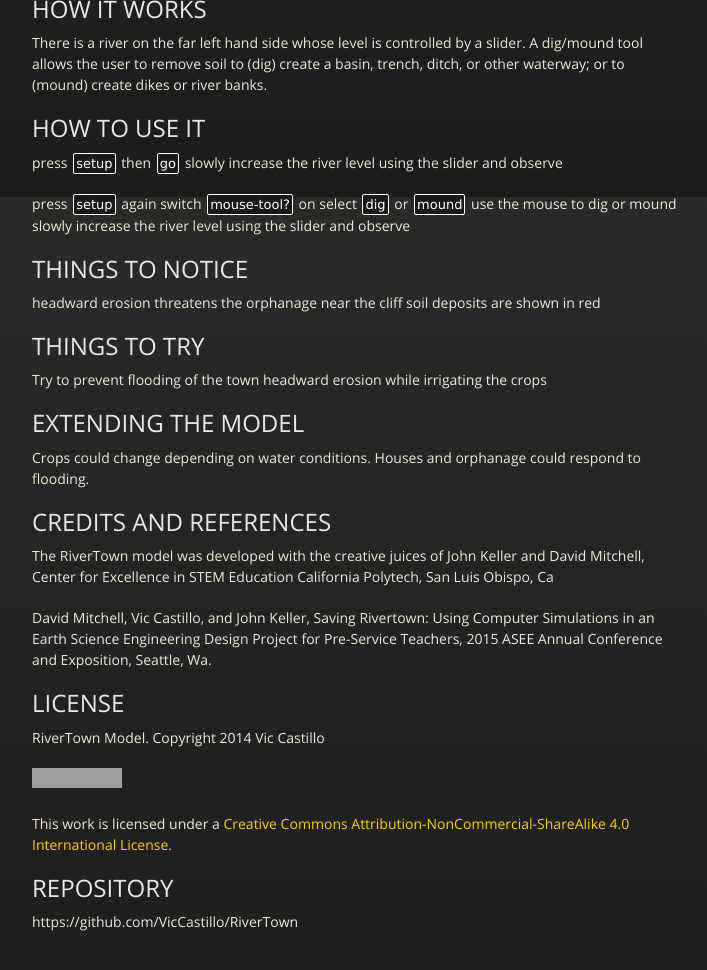
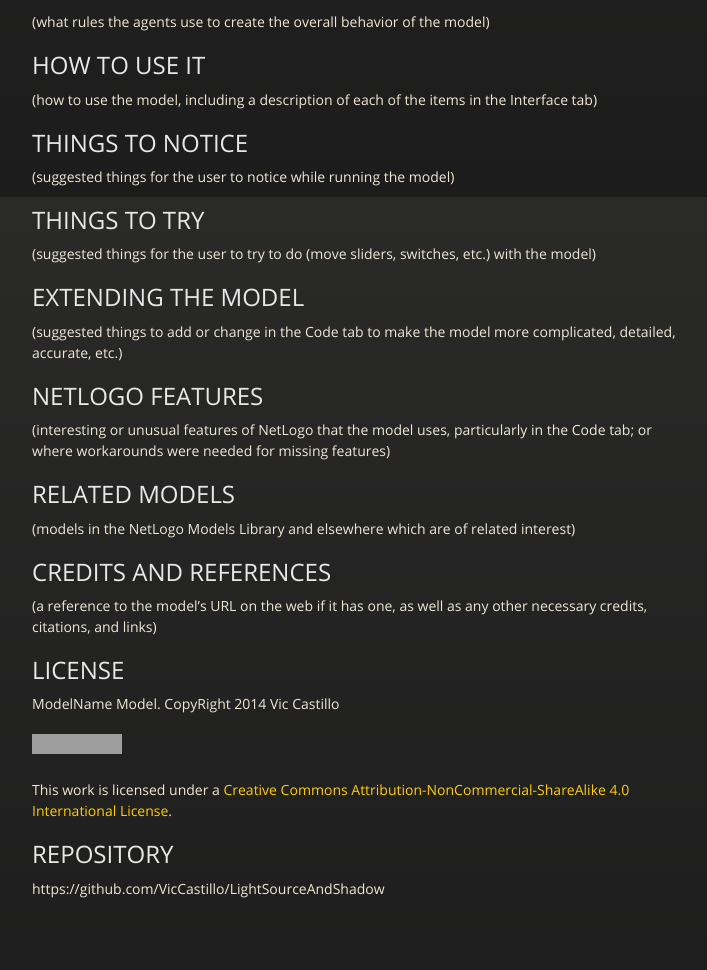
Before and after one commit to STEM-Dev/RiverTown, a Jekyll site: the page built from index.html, in a window 1280 px wide and 1400 px high, scrolled down 345 px, cut to the strip 358-1328 px from the top of the window. Shown: the whole strip, without its empty margins (283-990 px from the left). Built offline with Jekyll 4.4.1, drawn with Linux system fonts in a browser that asks for light colours; nearby versions of some CDN libraries; Markdown is read by kramdown in place of the engine named in the settings; some of the changed text lies outside the part shown; grey boxes are pictures that could not be loaded.

Commit message:
default-stem-dev layout

```diff
--- a/_config.yml
+++ b/_config.yml
@@ -1,7 +1,8 @@
 modelname   : RiverTown
 modelcomment: >
-    NetLogo Model used as an engineering water management exercise
+    Template for model pages.
 baseurl     : /RiverTown
+devname     : VicCastillo
 accountname : STEM-Dev
 preurl      : https://github.com/STEM-Dev
 #
--- a/_includes/LongDescription.md
+++ b/_includes/LongDescription.md
@@ -1,4 +1,4 @@
-RiverTown
-==========
+ModelTitle
+=========================
 
-This is an engineering water management exercise that allows the student to explore various options for water management around a community.
+LongDescription
--- a/_includes/OtherDetails.md
+++ b/_includes/OtherDetails.md
@@ -1,41 +1,38 @@
 ## HOW IT WORKS
 
-There is a river on the far left hand side whose level is controlled by a slider. A dig/mound tool allows the user to remove soil to (dig) create a basin, trench, ditch, or other waterway; or to (mound) create dikes or river banks.
+(what rules the agents use to create the overall behavior of the model)
 
 ## HOW TO USE IT
 
-press `setup` then `go`
-slowly increase the river level using the slider and observe
-
-press `setup` again
-switch `mouse-tool?` on
-select `dig` or `mound`
-use the mouse to dig or mound
-slowly increase the river level using the slider and observe
+(how to use the model, including a description of each of the items in the Interface tab)
 
 ## THINGS TO NOTICE
 
-headward erosion threatens the orphanage near the cliff
-soil deposits are shown in red
+(suggested things for the user to notice while running the model)
 
 ## THINGS TO TRY
 
-Try to prevent flooding of the town headward erosion while irrigating the crops
+(suggested things for the user to try to do (move sliders, switches, etc.) with the model)
 
 ## EXTENDING THE MODEL
 
-Crops could change depending on water conditions.
-Houses and orphanage could respond to flooding.
+(suggested things to add or change in the Code tab to make the model more complicated, detailed, accurate, etc.)
+
+## NETLOGO FEATURES
+
+(interesting or unusual features of NetLogo that the model uses, particularly in the Code tab; or where workarounds were needed for missing features)
+
+## RELATED MODELS
+
+(models in the NetLogo Models Library and elsewhere which are of related interest)
 
 ## CREDITS AND REFERENCES
 
-The RiverTown model was developed with the creative juices of  John Keller and David Mitchell, Center for Excellence in STEM Education California Polytech, San Luis Obispo, Ca
-
-David Mitchell, Vic Castillo, and John Keller, Saving Rivertown: Using Computer Simulations in an Earth Science Engineering Design Project for Pre-Service Teachers, 2015 ASEE Annual Conference and Exposition, Seattle, Wa.
+(a reference to the model's URL on the web if it has one, as well as any other necessary credits, citations, and links)
 
 ## LICENSE
 
-RiverTown Model. Copyright 2014 Vic Castillo
+ModelName Model. CopyRight 2014 Vic Castillo
 
 <a rel="license" href="http://creativecommons.org/licenses/by-nc-sa/4.0/"><img alt="Creative Commons License" style="border-width:0" src="http://i.creativecommons.org/l/by-nc-sa/4.0/88x31.png" /></a>
 
@@ -43,4 +40,4 @@ This work is licensed under a <a rel="license" href="http://creativecommons.org/
 
 ## REPOSITORY
 
-https://github.com/VicCastillo/RiverTown
+https://github.com/VicCastillo/LightSourceAndShadow
--- /dev/null
+++ b/_layouts/default-STEM-Dev.html
@@ -0,0 +1,65 @@
+<!doctype html>
+<html>
+  <head>
+    <meta charset="utf-8">
+    <meta http-equiv="X-UA-Compatible" content="chrome=1">
+    <title>{{site.modelname}} From STEM-Dev</title>
+    <link rel="stylesheet" href="stylesheets/styles.css">
+    <link rel="stylesheet" href="stylesheets/pygment_trac.css">
+    <script src="https://ajax.googleapis.com/ajax/libs/jquery/1.7.1/jquery.min.js"></script>
+    <script src="javascripts/respond.js"></script>
+    <!--[if lt IE 9]>
+      <script src="//html5shiv.googlecode.com/svn/trunk/html5.js"></script>
+    <![endif]-->
+    <!--[if lt IE 8]>
+    <link rel="stylesheet" href="stylesheets/ie.css">
+    <![endif]-->
+    <meta name="viewport" content="width=device-width, initial-scale=1, user-scalable=no">
+  </head>
+
+  <body>
+      <div id="header">
+        <nav>
+          <li class="fork">     <a href="{{site.preurl}}{{site.baseurl}}">View On GitHub</a></li>
+          <li class="downloads"><a href="{{site.preurl}}{{site.baseurl}}/zipball/master">ZIP</a></li>
+          <li class="downloads"><a href="https://raw.githubusercontent.com/{{site.accountname}}/{{site.modelname}}/master/{{site.modelname}}.nlogo" download>MODEL</a></li>
+          <li class="title">DOWNLOADS:</li>
+        </nav>
+      </div><!-- end header -->
+
+    <div class="wrapper">
+
+      <section>
+        <div id="title">
+          <h1>{{site.modelname}}</h1>
+          <p>{{site.modelcomment}}</p>
+          <hr>
+          <span class="credits left">Project maintained by <a href="https://github.com/{{site.devname}}">VicCastillo</a></span>
+          <span class="credits right">Hosted on GitHub</span>
+        </div>
+
+
+	{% capture my_include1 %}{% include LongDescription.md %}{% endcapture %}
+	{{ my_include1 | markdownify }}
+
+      <p><img src="https://raw.githubusercontent.com/{{site.accountname}}/{{site.modelname}}/master/{{site.modelname}}-Screenshot.png" alt="screenshot"></p>
+
+	{% capture my_include2 %}{% include OtherDetails.md %}{% endcapture %}
+	{{ my_include2 | markdownify }}
+
+     {{content}}
+
+      </section>
+
+    </div>
+    <!--[if !IE]><script>fixScale(document);</script><![endif]-->
+          <script type="text/javascript">
+            var gaJsHost = (("https:" == document.location.protocol) ? "https://ssl." : "http://www.");
+            document.write(unescape("%3Cscript src='" + gaJsHost + "google-analytics.com/ga.js' type='text/javascript'%3E%3C/script%3E"));
+          </script>
+          <script type="text/javascript">
+            try {var pageTracker = _gat._getTracker("UA-57391679-1");
+            pageTracker._trackPageview();} catch(err) {}
+          </script>
+  </body>
+</html>
--- a/index.html
+++ b/index.html
@@ -1,3 +1,3 @@
 ---
-layout: default
+layout: default-STEM-Dev
 ---
```
